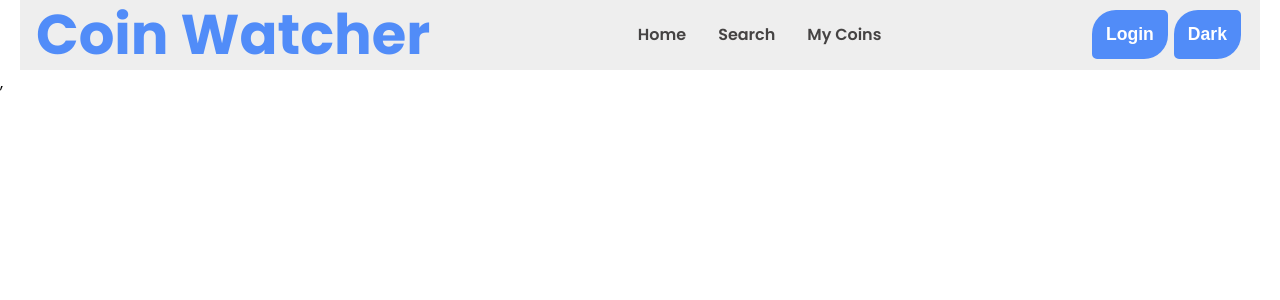
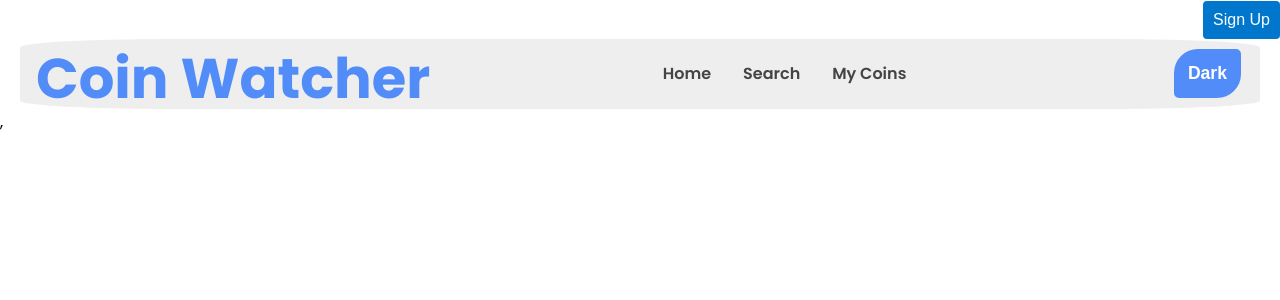
Before and after one commit to Forrest-Jones/Cryptocurrency-Portfolio-Tracker, a React (Create React App) app: page / in a window 1280 px wide. Shown: the top 300 px of the page. Built offline with nearby package versions, Linux system fonts and the light colour scheme; no server answers; data requests are answered from the project's data file.

Commit message:
added complete sign up form that toggles from shown to hidden using the sign up button, updated CSS to sign up button (box-shadow) and border-radius to container div.

```diff
--- a/db.json
+++ b/db.json
@@ -41,6 +41,18 @@
       "Username": "blade",
       "Password": "bladejohnson",
       "id": 7
+    },
+    {
+      "Email": "crazedman@gmail.com",
+      "Username": "crazed",
+      "Password": "12345",
+      "id": 8
+    },
+    {
+      "Email": "",
+      "Username": "",
+      "Password": "",
+      "id": 9
     }
   ]
 }
--- a/src/App.js
+++ b/src/App.js
@@ -3,15 +3,18 @@ import Navbar from './components/Navbar'
 import Search from "./components/Search.js"
 import MyCoins from "./components/MyCoins.js"
 import CoinContainer from './components/CoinContainer.js'
-import {Route, Switch} from "react-router-dom"
+import {Routes, Route, useNavigate, Switch, Link, Redirect} from 'react-router-dom';
 import Login from './components/Login.js'
 import './index.css'
 
 function App() {
+
   const [coins, setCoins] = useState(null)
-  const [login, onLogin] = useState()
   const [lightTheme, setLightTheme] = useState(true)
   const [searchQuery, setSearchQuery] = useState('');
+  const [login, setLogin] = useState(false)
+
+
 
   useEffect(() => {
       fetch('https://api.coingecko.com/api/v3/coins/markets?vs_currency=usd&order=market_cap_desc&per_page=250&page=1&sparkline=false')
@@ -19,11 +22,11 @@ function App() {
       .then(data => setCoins(data))
   }, [])
 
-  function handleLogin(){
-    if(!login){
-      return <Login onLogin={onLogin}/>
-    }
-  }
+  // function handleLogin(){
+  //   if(!login){
+  //     return <Login onLogin={onLogin}/>
+  //   }
+  // }
 
   function toggleTheme() {
     setLightTheme(!lightTheme)
@@ -35,7 +38,7 @@ function App() {
 
   return (
     <div className={`App ${lightTheme ? 'light' : 'dark'}`}>
-
+      <Login />
       <Navbar theme={lightTheme} setTheme={toggleTheme}/>
       <Switch>
         <Route path="/search">
@@ -44,8 +47,8 @@ function App() {
         <Route path="/myCoins">
           <MyCoins />
         </Route>
-        <Route exact path="/">
-        </Route>
+
+        <Redirect to="/" />
       </Switch>
 
       <div className='Coins'>
--- a/src/components/Login.css
+++ b/src/components/Login.css
@@ -1,7 +1,13 @@
 .login-container {
-  margin-top: 3in;
+  margin-top: .01in;
+
 }
 
+h1{
+  text-align: center;
+  padding-top: 0.2em;
+  padding-bottom: .03cm;
+}
 form {
   display: flex;
   flex-direction: column;
@@ -32,3 +38,9 @@ button {
   border-radius: 4px;
   background-color: #0077cc;
 }
+.login-button{
+  float: right;
+}
+.login-button:hover {
+  box-shadow: rgb(0 0 0 / 15%) 0px 8px 24px;
+}
--- a/src/components/Login.js
+++ b/src/components/Login.js
@@ -1,18 +1,24 @@
 import React, { useState, useEffect } from 'react';
 import './Login.css';
-
+import {Routes,useNavigate,  Link, } from 'react-router-dom';
 function Login({ onLogin }) {
   const API = 'http://localhost:4000/Logins';
   const [Email, setEmail] = useState('');
   const [Username, setUsername] = useState('');
   const [Password, setPassword] = useState('');
-  const [logins, setLogins] = useState([]);
+  const [login, setLogin] = useState([]);
+  const [click,setClick] = useState(false);
+  const onClick = () => setClick(!click);
+
+  function handleLogin() {
+    setLogin(!login)
+}
 
   // Perform a GET request to retrieve all logins from the JSON server
   useEffect(() => {
     fetch(API)
       .then((response) => response.json())
-      .then((data) => setLogins(data));
+      .then((data) => setLogin(data));
   }, []);
 
   function handleSubmit(event) {
@@ -39,11 +45,18 @@ function Login({ onLogin }) {
   })
   .catch(error => console.error(error));
 
+
   return (
 
     <div className="login-container">
-      <h1>Login</h1>
-      <form onSubmit={handleSubmit}>
+       <button className="login-button" onClick={onClick}>Sign Up</button>
+
+
+
+    {click && (
+
+    <form onSubmit={handleSubmit}>
+      <h1>Sign Up</h1>
         <label>
           <p>Email</p>
           <input type="text" name="Email" placeholder="Enter your Email" value={Email} onChange={(event) => setEmail(event.target.value)} />
@@ -57,22 +70,15 @@ function Login({ onLogin }) {
           <input type="password" name="Password" placeholder="Create a password" value={Password} onChange={(event) => setPassword(event.target.value)} />
         </label>
         <div>
-          <button type="submit">Submit</button>
+          <button type="submit">Create </button>
         </div>
       </form>
-      <div>
-        <h2>All Logins</h2>
-        <ul>
-          {logins.map((login) => (
-            <li key={login.id}>
-              <span style={{ display: 'none' }}>{login.Email} - {login.Username} - {login.Password}</span>
-            </li>
-          ))}
-        </ul>
-      </div>
+        )}
+
+
 
     </div>
-  );
+  )
 }
 
 
--- a/src/components/Navbar.js
+++ b/src/components/Navbar.js
@@ -2,13 +2,12 @@ import {Link} from "react-router-dom"
 import React, {useState} from 'react'
 import Login from './Login'
 import './Navbar.css'
+import { BrowserRouter as Router, Switch, Route, Redirect,} from "react-router-dom";
 
-function Navbar({theme, setTheme}) {
-    const [login, setLogin] = useState(false)
+export default function Navbar({theme, setTheme}) {
 
-    function handleLogin() {
-        setLogin(!login)
-    }
+
+
 
     return (
         <div className='container'>
@@ -25,14 +24,15 @@ function Navbar({theme, setTheme}) {
                     <li>
                         <Link to='/myCoins'>My Coins</Link>
                     </li>
+                    <li>
+
+                    </li>
                 </nav>
             </ul>
             <div className='btn-group'>
-                {!login ? <button className='btn' onClick={handleLogin}>Login</button> : <Login />}
+
                 <button className='btn' onClick={setTheme}>{theme ? 'Dark' : 'Light'}</button>
             </div>
         </div>
     )
 }
-
-export default Navbar
--- a/src/index.css
+++ b/src/index.css
@@ -29,6 +29,7 @@ a {
 .container {
   margin: auto;
   max-width: 1240px;
+  border-radius: 12%;
 }
 
 body {
```
